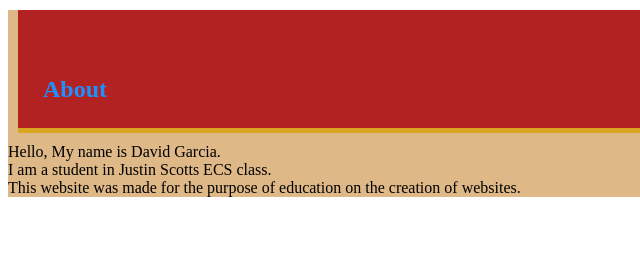
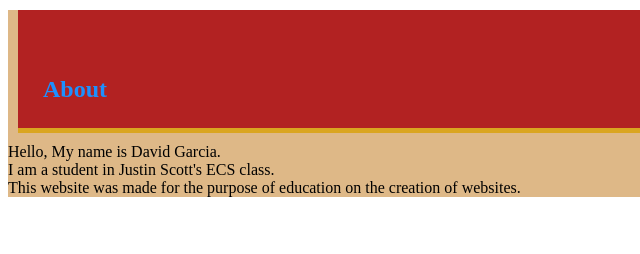
Before and after one commit to SchlomoGoldstein/CSS-Challenge-5, a plain HTML site: page about.html in a window 1280 px wide. Shown: the full height of the page, 0-640 px from the left. Drawn offline with Linux system fonts and the light colour scheme.

Commit message:
Update about.html

```diff
--- a/about.html
+++ b/about.html
@@ -1,12 +1,14 @@
 <!DOCTYPE html>
 <html>
-<head><link rel="stylesheet" href="css/main.css">
+<head>
+  <link rel="stylesheet" href="css/main.css">
 </head>
-<body><section>
+<body>
+  <section>
   <div class="head">
    <h3 class="align1"><a class="head" href="">Portfolio</a>  <a class="head" href="">About</a>  <a class="head" href="">Contact</a>
      <h1>About</h1></div>
-     Hello, My name is David Garcia.<br> I am a student in Justin Scotts ECS class. <br>This website was made for the purpose of education on the creation of websites.
+     Hello, My name is David Garcia.<br> I am a student in Justin Scott's ECS class. <br>This website was made for the purpose of education on the creation of websites.
     </section>
     <div class="footer"><a class="footer" href=""><img src="https://www.facebook.com/images/fb_icon_325x325.png" width="25"><img src="https://abs.twimg.com/icons/apple-touch-icon-192x192.png" width="25"></a>&copy;2016 David Garcia</div>
 </body>
```
